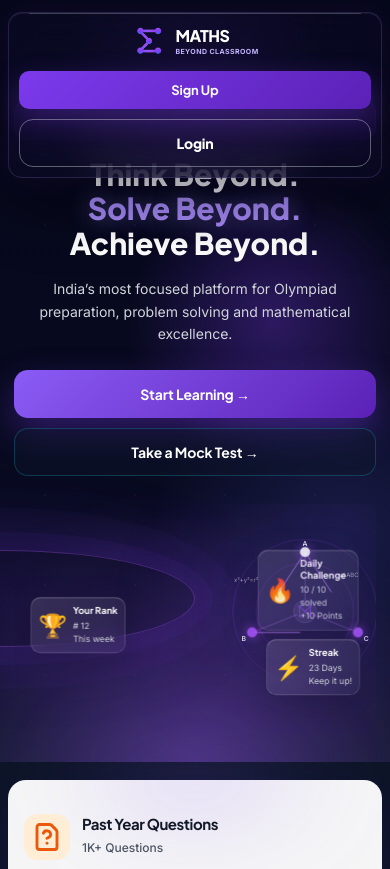
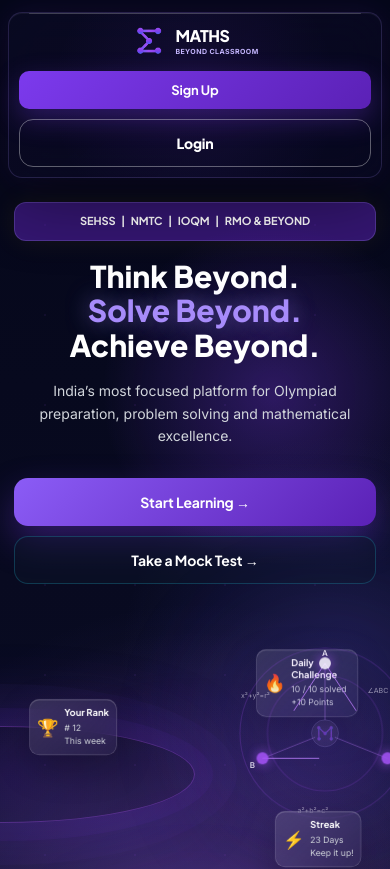
Before and after one commit to avilash07it/maths-beyond-classroom, a React (Vite) app: page / in a window 390 px wide. Shown: the top 869 px of the page. Built offline with nearby package versions, Linux system fonts and the light colour scheme; no server answers.

Commit message:
Improve mobile UI and make Books page public

```diff
--- a/src/App.jsx
+++ b/src/App.jsx
@@ -68,7 +68,7 @@ function App() {
           <Route path="/pro-plans" element={<ProtectedRoute><ProPlans /></ProtectedRoute>} />
           <Route path="/payment" element={<ProtectedRoute><Payment /></ProtectedRoute>} />
           <Route path="/manual-payment" element={<ProtectedRoute><Payment /></ProtectedRoute>} />
-          <Route path="/books" element={<ProtectedRoute><Books /></ProtectedRoute>} />
+          <Route path="/books" element={<Books />} />
           <Route path="/about" element={<About />} />
           <Route path="/admin-login" element={<AdminLogin />} />
           <Route path="/admin-dashboard" element={<ProtectedRoute adminOnly><AdminDashboard /></ProtectedRoute>} />
--- a/src/components/Hero/Hero.css
+++ b/src/components/Hero/Hero.css
@@ -679,8 +679,8 @@ bottom: 115px;
 
   .hero-section{
     grid-template-columns:1fr;
-    padding:118px 24px 40px;
-    gap:28px;
+    padding:150px 24px 44px;
+    gap:32px;
   }
 
   .hero-left{
@@ -700,6 +700,9 @@ bottom: 115px;
     justify-content:center;
     flex-direction:column;
     align-items:center;
+    gap:14px;
+    width:100%;
+    margin-top:30px;
   }
 
   .primary-action,
@@ -709,13 +712,15 @@ bottom: 115px;
   }
 
   .hero-right{
-    height:340px;
+    height:360px;
     transform:none;
+    width:100%;
+    overflow:visible;
   }
 
   .premium-math-visual{
-    width:330px;
-    height:330px;
+    width:min(360px, 82vw);
+    height:min(360px, 82vw);
     left:50%;
     right:auto;
     transform:translateX(-50%);
@@ -734,7 +739,8 @@ bottom: 115px;
 @media (max-width:576px){
 
   .hero-section{
-    padding:108px 18px 34px;
+    padding:190px 18px 38px;
+    gap:26px;
   }
 
   .exam-pill{
@@ -752,18 +758,20 @@ bottom: 115px;
   }
 
   .hero-right{
-    height:280px;
+    height:330px;
   }
 
   .premium-math-visual{
-    width:260px;
-    height:260px;
+    width:min(300px, 78vw);
+    height:min(300px, 78vw);
   }
 
   .float-card{
-    min-width:135px;
-    padding:12px;
+    min-width:128px;
+    max-width:142px;
+    padding:11px;
     border-radius:14px;
+    font-size:24px;
   }
 
 }
@@ -775,7 +783,8 @@ bottom: 115px;
 @media (max-width:400px){
 
   .hero-section{
-    padding:100px 14px 28px;
+    padding:202px 14px 32px;
+    gap:22px;
   }
 
   .exam-pill{
@@ -804,12 +813,12 @@ bottom: 115px;
   }
 
   .hero-right{
-    height:230px;
+    height:300px;
   }
 
   .premium-math-visual{
-    width:220px;
-    height:220px;
+    width:min(260px, 76vw);
+    height:min(260px, 76vw);
   }
 
   .float-card{
--- a/src/pages/Lectures/Lectures.css
+++ b/src/pages/Lectures/Lectures.css
@@ -1681,16 +1681,104 @@
 
 .lectures-hero-visual {
   min-height: 310px;
+  display: grid;
+  place-items: center;
 }
 
 .video-stage {
-  width: 340px;
+  left: 50%;
+  top: 50%;
+  bottom: auto;
+  width: min(340px, 82%);
+  height: 172px;
+  transform: translate(-50%, -50%);
+  border-radius: 28px;
+  background:
+    radial-gradient(circle at 30% 18%, rgba(255, 255, 255, 0.22), transparent 28%),
+    linear-gradient(135deg, rgba(139, 92, 246, 0.96), rgba(76, 29, 149, 0.96));
+  border: 1px solid rgba(216, 180, 254, 0.48);
+  box-shadow:
+    0 28px 62px rgba(76, 29, 149, 0.38),
+    inset 0 1px 0 rgba(255, 255, 255, 0.2),
+    0 0 48px rgba(168, 85, 247, 0.28);
 }
 
 .play-tile {
-  width: 184px;
-  height: 128px;
-  border-radius: 30px;
+  left: 50%;
+  top: 50%;
+  width: 112px;
+  height: 112px;
+  border-radius: 50%;
+  transform: translate(-50%, -50%);
+  background:
+    radial-gradient(circle at 36% 26%, rgba(255, 255, 255, 0.24), transparent 30%),
+    linear-gradient(135deg, #a855f7, #5b21b6);
+  box-shadow:
+    0 22px 44px rgba(76, 29, 149, 0.42),
+    0 0 0 14px rgba(255, 255, 255, 0.08),
+    0 0 64px rgba(168, 85, 247, 0.34);
+}
+
+.video-stage::before {
+  content: "";
+  position: absolute;
+  left: 24px;
+  right: 24px;
+  top: 22px;
+  height: 12px;
+  border-radius: 999px;
+  background: rgba(255, 255, 255, 0.16);
+}
+
+.video-stage::after {
+  left: 50%;
+  right: auto;
+  bottom: -42px;
+  width: 72%;
+  height: 18px;
+  border-radius: 999px;
+  transform: translateX(-50%);
+  background: rgba(124, 58, 237, 0.28);
+  border: 0;
+  filter: blur(14px);
+}
+
+.math-symbol {
+  opacity: 0.78;
+}
+
+.sigma {
+  left: 16%;
+  top: 16%;
+}
+
+.pi {
+  right: 15%;
+  bottom: 16%;
+}
+
+.infinity {
+  right: 24%;
+  top: 26%;
+}
+
+.lecture-cube {
+  right: 9%;
+  top: 18%;
+  width: 62px;
+  height: 62px;
+  border-radius: 12px;
+  opacity: 0.72;
+}
+
+.node-a {
+  left: 18%;
+  bottom: 22%;
+}
+
+.node-b {
+  right: 18%;
+  top: 14%;
 }
 
 .lecture-controls {
@@ -1915,6 +2003,7 @@
 
   .lectures-hero {
     padding: 28px 20px;
+    gap: 22px;
   }
 
   .lecture-controls label,
@@ -1939,6 +2028,20 @@
     grid-template-columns: 52px 52px 1fr;
   }
 
+  .lectures-hero-visual {
+    min-height: 230px;
+  }
+
+  .video-stage {
+    width: min(300px, 86%);
+    height: 150px;
+  }
+
+  .play-tile {
+    width: 94px;
+    height: 94px;
+  }
+
   .lecture-action {
     width: 100%;
   }
@@ -1950,7 +2053,8 @@
 
 @media (max-width: 520px) {
   .lectures-hero-visual {
-    display: none;
+    display: grid;
+    min-height: 190px;
   }
 
   .lectures-hero h1 {
@@ -1963,6 +2067,25 @@
 
   .lectures-hero-stats div {
     width: 100%;
+  }
+
+  .video-stage {
+    width: min(250px, 88%);
+    height: 128px;
+  }
+
+  .play-tile {
+    width: 78px;
+    height: 78px;
+  }
+
+  .math-symbol {
+    font-size: 28px;
+  }
+
+  .lecture-cube {
+    width: 46px;
+    height: 46px;
   }
 
   .lecture-row {
```
